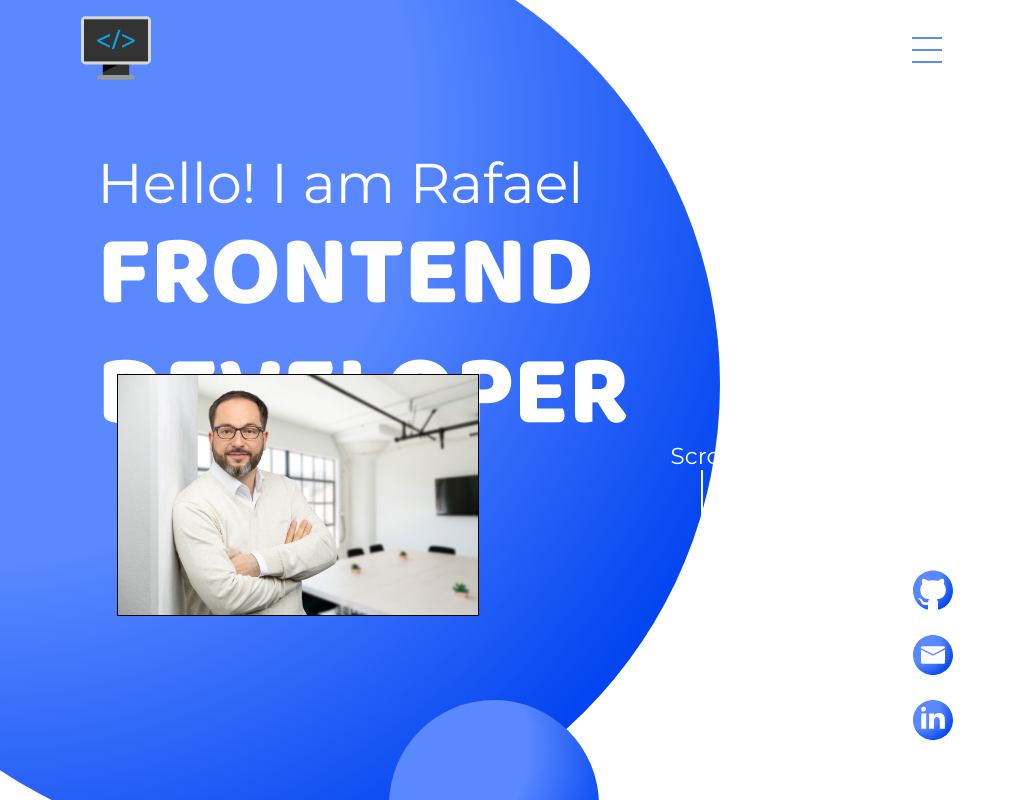
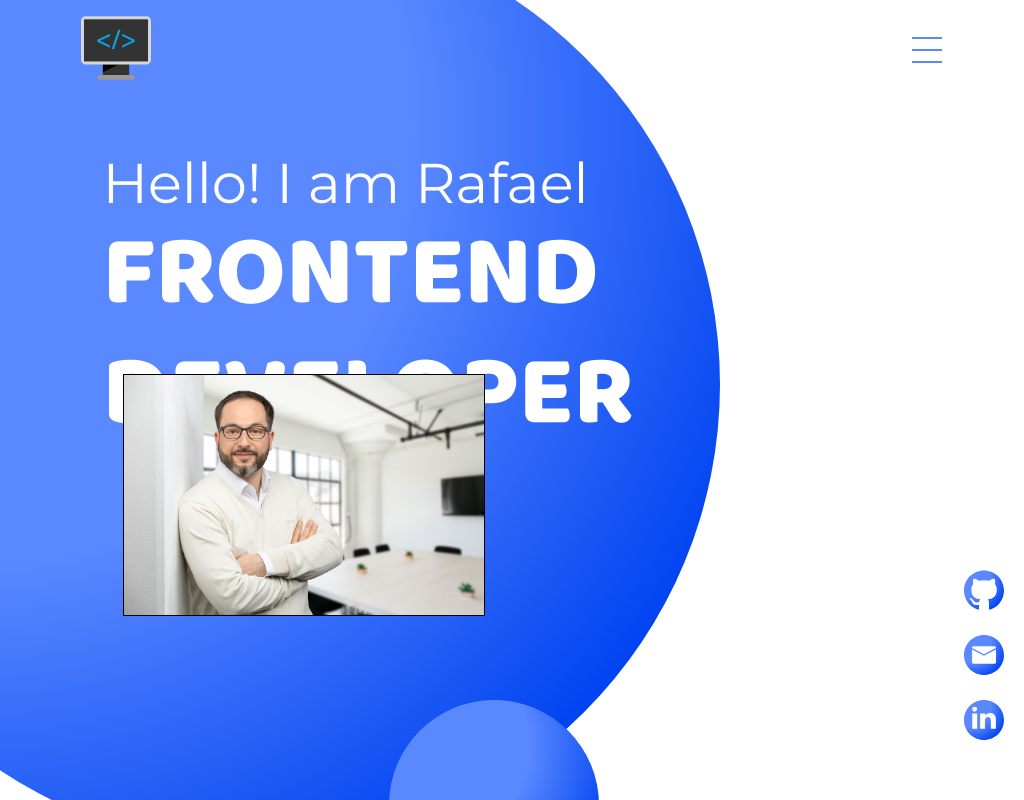
Before and after one commit to Rafael-Go7/Rafael-Go7_Portfolio, an Angular app: page / in a window 1024 px wide. Shown: the top 800 px of the page. Built offline with nearby package versions, Linux system fonts and the light colour scheme.

Commit message:
FrontPage Foto final + Responsive_2

```diff
--- a/src/app/0_header/header.component.scss
+++ b/src/app/0_header/header.component.scss
@@ -171,7 +171,7 @@ header {
 //    ----   Responsive Design   ----   //
 
 
-@media screen and (min-width: 1141px) and (max-width: 1199px){
+@media screen and (min-width: 1141px) and (max-width: 1238px){
 
     header {
         width: 93%;
@@ -181,7 +181,7 @@ header {
 }
 
 
-@media screen and (min-width: 726px) and (max-width: 1140px){
+@media screen and (min-width: 747px) and (max-width: 1140px){
 
     header {
         width: 87%;
@@ -201,7 +201,7 @@ header {
 // }
 
 
-@media screen and (min-width: 420px) and (max-width: 725px) {
+@media screen and (min-width: 420px) and (max-width: 746px) {
 
     header{
         width: 80%;
--- a/src/app/1_front-page/front-page.component.scss
+++ b/src/app/1_front-page/front-page.component.scss
@@ -165,7 +165,7 @@
 }
 
 
-@media screen and (min-width: 1460px) and (max-width: 1518px) {
+@media screen and (min-width: 1500px) and (max-width: 1518px) {
 
     .frontBoxMajor{
         margin-right: 5%;
@@ -191,7 +191,7 @@
 }
 
 
-@media screen and (min-width: 1295px) and (max-width: 1459px) {
+@media screen and (min-width: 1325px) and (max-width: 1499px) {
 
     .frontBoxMajor{
         margin-right: 2%;
@@ -218,7 +218,7 @@
 }
 
 
-@media screen and (min-width: 1141px) and (max-width: 1294px) {
+@media screen and (min-width: 1181px) and (max-width: 1324px) {
     .frontBoxMajor{
         margin-right: 5%;
         background-size: 90vh;
@@ -265,9 +265,9 @@
 }
 
 
-@media screen and (min-width: 946px) and (max-width: 1140px) {
+@media screen and (min-width: 958px) and (max-width: 1180px) {
     .frontBoxMajor{
-        margin-right: 5%;
+        margin-right: 0;
         background-size: 90vh;
     }
 
@@ -315,14 +315,13 @@
 
     .digitalLinks {
         padding-left: 120px;
-
     }
 }
 
 
-@media screen and (min-width: 821px) and (max-width: 945px) {
+@media screen and (min-width: 821px) and (max-width: 957px) {
     .frontBoxMajor{
-        margin-right: 5%;
+        margin-right: 0;
         background-size:  95%;
     }
 
```
